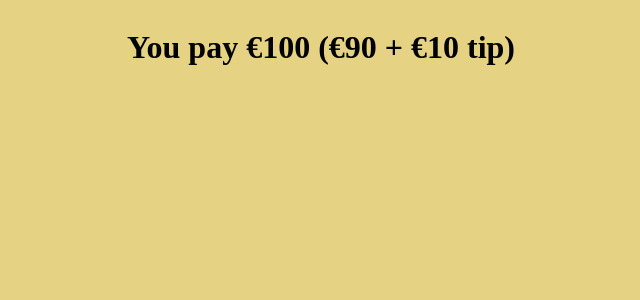
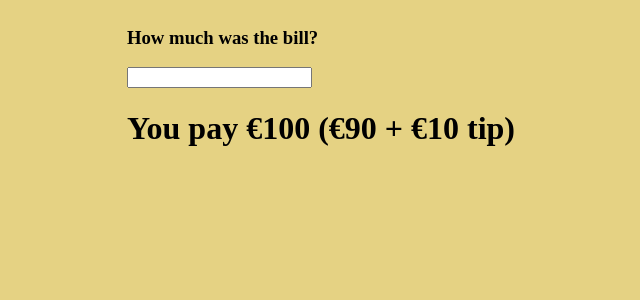
Before and after one commit to gabriele-andolina/tip-calculator, a React (Create React App) app: page / in a window 1280 px wide. Shown: the top 300 px of the page, without its empty margins (319-959 px from the left). Built offline with nearby package versions, Linux system fonts and the light colour scheme.

Commit message:
Components: Created BillInput

```diff
--- a/src/App.js
+++ b/src/App.js
@@ -1,9 +1,23 @@
 import "./style.css";
 
 export default function App() {
-    return <GrandTotal></GrandTotal>;
+    return (
+        <div>
+            <BillInput />
+            <GrandTotal />
+        </div>
+    );
 }
 
 function GrandTotal() {
     return <h1>You pay €100 (€90 + €10 tip)</h1>;
 }
+
+function BillInput() {
+    return (
+        <div>
+            <h3>How much was the bill?</h3>
+            <input type="number"></input>
+        </div>
+    );
+}
```
